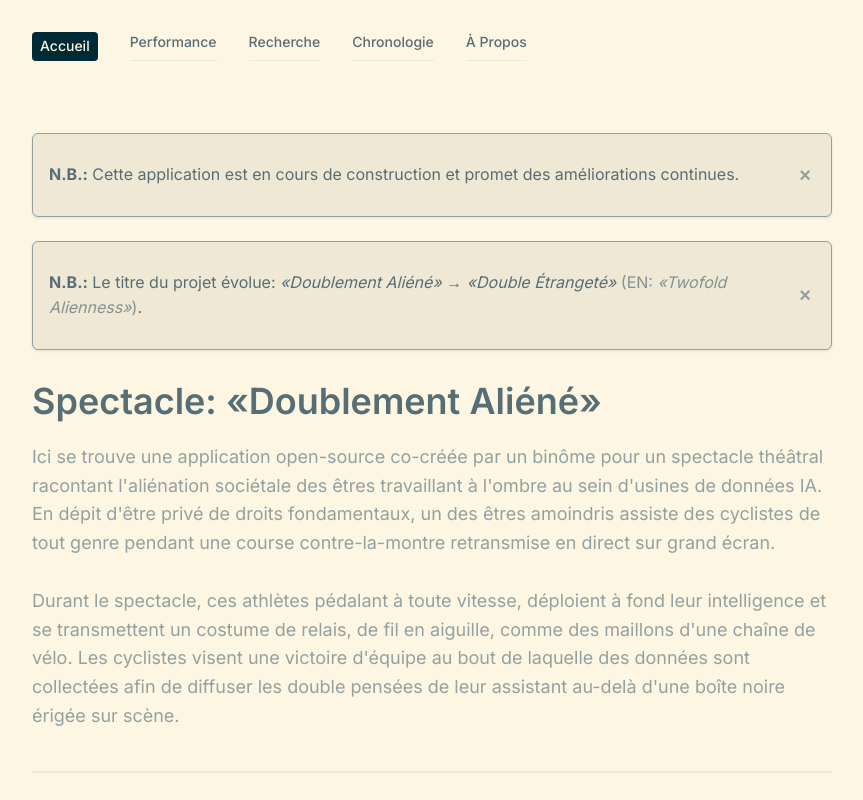
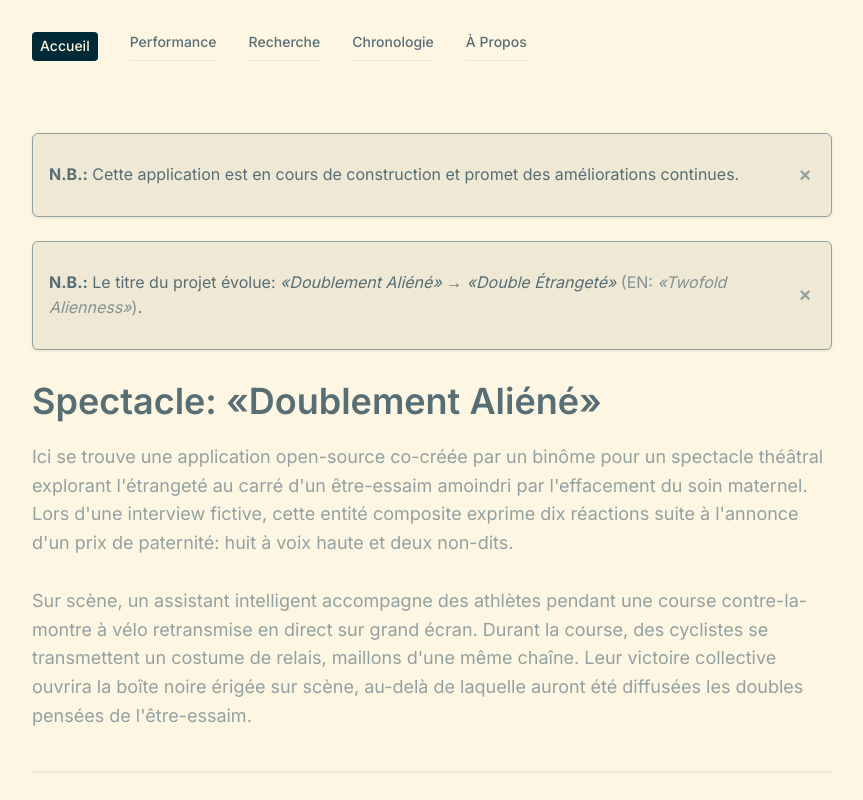
Before and after one commit to daqhris/DoublementAliene, a Next.js app: page / in a window 1280 px wide. Shown: the top 800 px of the page, without its empty margins (208-1071 px from the left). Built offline with nearby package versions, Linux system fonts and the light colour scheme; no server answers.

Commit message:
Revise theatrical application description
Updated the description of the theatrical application to reflect new themes and narrative elements.

```diff
--- a/app/page.tsx
+++ b/app/page.tsx
@@ -18,10 +18,11 @@ export default function HomePage() {
             Spectacle: «Doublement Aliéné»
           </h1>
           <p className="theater-subtitle">
-            Ici se trouve une application open-source co-créée par un binôme pour un spectacle théâtral racontant l&apos;aliénation sociétale des êtres travaillant à l&apos;ombre au sein d&apos;usines de données IA.
-            En dépit d&apos;être privé de droits fondamentaux, un des êtres amoindris assiste des cyclistes de tout genre pendant une course contre-la-montre retransmise en direct sur grand écran.<br/><br/>
-            Durant le spectacle, ces athlètes pédalant à toute vitesse, déploient à fond leur intelligence et se transmettent un costume de relais, de fil en aiguille, comme des maillons d&apos;une chaîne de vélo.
-            Les cyclistes visent une victoire d&apos;équipe au bout de laquelle des données sont collectées afin de diffuser les double pensées de leur assistant au-delà d&apos;une boîte noire érigée sur scène.
+            Ici se trouve une application open-source co-créée par un binôme pour un spectacle théâtral explorant l&apos;étrangeté au carré d&apos;un être-essaim amoindri par l&apos;effacement du soin maternel.
+            Lors d&apos;une interview fictive, cette entité composite exprime dix réactions suite à l&apos;annonce d&apos;un prix de paternité: huit à voix haute et deux non-dits. <br/><br/>
+            Sur scène, un assistant intelligent accompagne des athlètes pendant une course contre-la-montre à vélo retransmise en direct sur grand écran.
+            Durant la course, des cyclistes se transmettent un costume de relais, maillons d&apos;une même chaîne.
+            Leur victoire collective ouvrira la boîte noire érigée sur scène, au-delà de laquelle auront été diffusées les doubles pensées de l&apos;être-essaim.
           </p>
         </div>
       </section>
```
